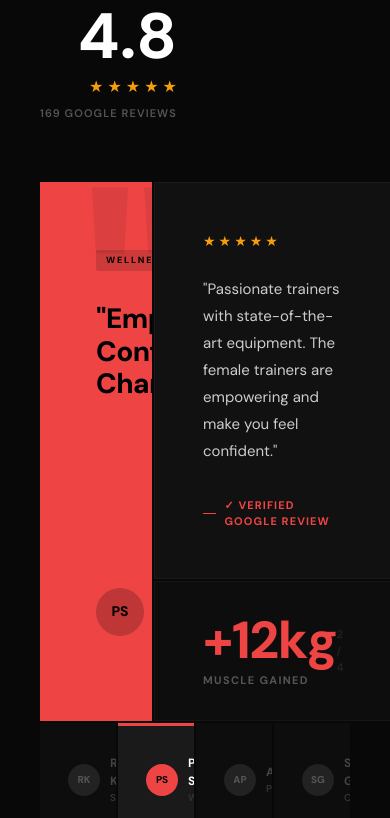
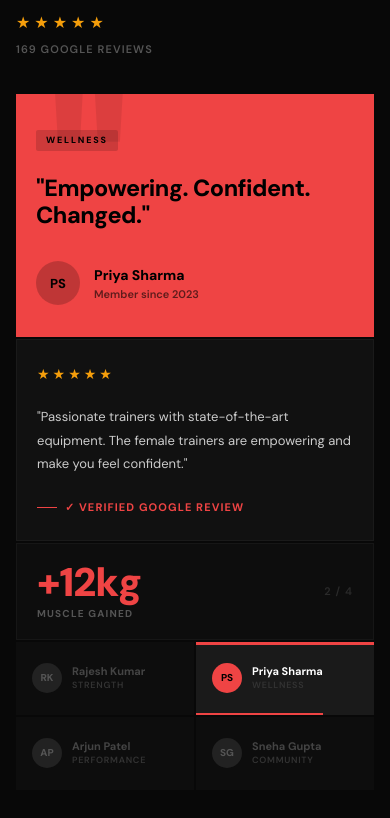
Before and after one commit to dhanushramudri/intense-gym, a React (Vite) app: page / in a window 390 px wide. Shown: the part 3786-4604 px from the top of the page. Built offline with nearby package versions, Linux system fonts and the light colour scheme; no server answers; the database is empty.

Commit message:
Updated ui for small screens

```diff
--- a/src/components/TestimonialsSection.jsx
+++ b/src/components/TestimonialsSection.jsx
@@ -4,61 +4,12 @@ const TestimonialsSection = () => {
   const [activeIndex, setActiveIndex] = useState(0);
   const [isVisible, setIsVisible] = useState(false);
   const sectionRef = useRef(null);
-  const marqueeRef = useRef(null);
 
   const reviews = [
-    {
-      id: 1,
-      name: 'Rajesh Kumar',
-      role: 'Member since 2022',
-      rating: 5,
-      quote: 'Best gym in Vizianagaram! The trainers are certified and very supportive. I have seen amazing results in just 3 months.',
-      pullQuote: 'Amazing results in 3 months.',
-      tag: 'STRENGTH',
-      stat: '3 months',
-      statLabel: 'To transformation',
-      avatar: 'RK',
-      color: '#F59E0B',
-    },
-    {
-      id: 2,
-      name: 'Priya Sharma',
-      role: 'Member since 2023',
-      rating: 5,
-      quote: 'Passionate trainers with state-of-the-art equipment. The female trainers are empowering and make you feel confident.',
-      pullQuote: 'Empowering. Confident. Changed.',
-      tag: 'WELLNESS',
-      stat: '+12kg',
-      statLabel: 'Muscle gained',
-      avatar: 'PS',
-      color: '#EF4444',
-    },
-    {
-      id: 3,
-      name: 'Arjun Patel',
-      role: 'Member since 2021',
-      rating: 5,
-      quote: 'Diverse classes and certified nutritionists available. The gym has everything you need for transformation. Worth every penny!',
-      pullQuote: 'Everything I needed to transform.',
-      tag: 'PERFORMANCE',
-      stat: '–18kg',
-      statLabel: 'Weight lost',
-      avatar: 'AP',
-      color: '#10B981',
-    },
-    {
-      id: 4,
-      name: 'Sneha Gupta',
-      role: 'Member since 2023',
-      rating: 5,
-      quote: 'Amazing community here. The energy in the gym is incredible and the trainers genuinely care about your progress.',
-      pullQuote: 'The community keeps me going.',
-      tag: 'COMMUNITY',
-      stat: '200+',
-      statLabel: 'Strong members',
-      avatar: 'SG',
-      color: '#8B5CF6',
-    },
+    { id: 1, name: 'Rajesh Kumar', role: 'Member since 2022', rating: 5, quote: 'Best gym in Vizianagaram! The trainers are certified and very supportive. I have seen amazing results in just 3 months.', pullQuote: 'Amazing results in 3 months.', tag: 'STRENGTH', stat: '3 months', statLabel: 'To transformation', avatar: 'RK', color: '#F59E0B' },
+    { id: 2, name: 'Priya Sharma', role: 'Member since 2023', rating: 5, quote: 'Passionate trainers with state-of-the-art equipment. The female trainers are empowering and make you feel confident.', pullQuote: 'Empowering. Confident. Changed.', tag: 'WELLNESS', stat: '+12kg', statLabel: 'Muscle gained', avatar: 'PS', color: '#EF4444' },
+    { id: 3, name: 'Arjun Patel', role: 'Member since 2021', rating: 5, quote: 'Diverse classes and certified nutritionists available. The gym has everything you need for transformation. Worth every penny!', pullQuote: 'Everything I needed to transform.', tag: 'PERFORMANCE', stat: '–18kg', statLabel: 'Weight lost', avatar: 'AP', color: '#10B981' },
+    { id: 4, name: 'Sneha Gupta', role: 'Member since 2023', rating: 5, quote: 'Amazing community here. The energy in the gym is incredible and the trainers genuinely care about your progress.', pullQuote: 'The community keeps me going.', tag: 'COMMUNITY', stat: '200+', statLabel: 'Strong members', avatar: 'SG', color: '#8B5CF6' },
   ];
 
   const marqueeItems = ['STRENGTH', 'POWER', 'TRANSFORM', 'COMMUNITY', 'RESULTS', 'DEDICATION', 'ELITE', 'INTENSITY', '★ 4.8 RATING', '169 REVIEWS'];
@@ -66,7 +17,7 @@ const TestimonialsSection = () => {
   useEffect(() => {
     const observer = new IntersectionObserver(
       ([entry]) => { if (entry.isIntersecting) setIsVisible(true); },
-      { threshold: 0.1 }
+      { threshold: 0.05 }
     );
     if (sectionRef.current) observer.observe(sectionRef.current);
     return () => observer.disconnect();
@@ -82,168 +33,140 @@ const TestimonialsSection = () => {
   const active = reviews[activeIndex];
 
   return (
-    <section
-      ref={sectionRef}
-      style={{
-        background: '#080808',
-        padding: '0 0 0 0',
-        borderTop: '1px solid rgba(245,158,11,0.15)',
-        overflow: 'hidden',
-        fontFamily: '"DM Sans", system-ui, sans-serif',
-      }}
-    >
-      {/* Marquee Strip */}
-      <div style={{
-        background: active.color,
-        padding: '10px 0',
-        overflow: 'hidden',
-        whiteSpace: 'nowrap',
-        transition: 'background 0.6s ease',
-      }}>
-        <div style={{
-          display: 'inline-flex',
-          animation: 'marqueeScroll 18s linear infinite',
-          gap: '0',
-        }}>
+    <>
+      <style>{`
+        @import url('https://fonts.googleapis.com/css2?family=Bebas+Neue&family=DM+Sans:wght@300;400;600;700;800;900&display=swap');
+
+        @keyframes marqueeScroll {
+          0%   { transform: translateX(0); }
+          100% { transform: translateX(-33.33%); }
+        }
+        @keyframes progressBar {
+          0%   { width: 0%; }
+          100% { width: 100%; }
+        }
+
+        .test-root { font-family: 'DM Sans', sans-serif; }
+
+        /* Selector buttons */
+        .test-selector-btn {
+          background: #0D0D0D; border: none;
+          padding: 24px 20px; cursor: pointer; text-align: left;
+          border-top: 3px solid transparent;
+          transition: all 0.4s ease; position: relative; overflow: hidden;
+          width: 100%;
+        }
+        .test-selector-btn.active { background: #1A1A1A; }
+
+        /* ── RESPONSIVE ── */
+
+        /* Desktop layout */
+        .test-main-grid   { display: grid; grid-template-columns: 1fr 1fr; gap: 2px; }
+        .test-sel-grid    { display: grid; grid-template-columns: repeat(4, 1fr); gap: 2px; }
+        .test-header-row  { display: flex; justify-content: space-between; align-items: flex-start; }
+        .test-rating-block { display: block; text-align: right; }
+
+        /* Mobile overrides */
+        @media (max-width: 768px) {
+          .test-main-grid   { grid-template-columns: 1fr !important; }
+          .test-sel-grid    { grid-template-columns: 1fr 1fr !important; }
+          .test-header-row  { flex-direction: column !important; gap: 20px !important; }
+          .test-rating-block { text-align: left !important; }
+          .test-pad         { padding: 48px 20px !important; }
+          .test-header-mb   { margin-bottom: 36px !important; }
+          .test-pull-pad    { padding: 40px 28px !important; min-height: auto !important; }
+          .test-pull-quote  { font-size: clamp(22px, 6vw, 32px) !important; }
+          .test-detail-pad  { padding: 28px 24px !important; }
+          .test-stat-pad    { padding: 20px 24px !important; }
+          .test-stat-num    { font-size: 40px !important; }
+          .test-selector-btn { padding: 18px 16px !important; }
+        }
+
+        @media (max-width: 480px) {
+          .test-pad       { padding: 40px 16px !important; }
+          .test-pull-pad  { padding: 32px 20px !important; }
+          .test-detail-pad { padding: 24px 20px !important; }
+          .test-stat-pad  { padding: 18px 20px !important; }
+          .test-sel-grid  { grid-template-columns: 1fr 1fr !important; }
+        }
+      `}</style>
+
+      <section ref={sectionRef} className="test-root" style={{ background: '#080808', borderTop: '1px solid rgba(245,158,11,0.15)', overflow: 'hidden' }}>
+
+        {/* ── MARQUEE STRIP ── */}
+        <div style={{ background: active.color, padding: '10px 0', overflow: 'hidden', whiteSpace: 'nowrap', transition: 'background 0.6s ease' }}>
+          <div style={{ display: 'inline-flex', animation: 'marqueeScroll 18s linear infinite' }}>
             {[...marqueeItems, ...marqueeItems, ...marqueeItems].map((item, i) => (
-            <span key={i} style={{
-              color: '#000',
-              fontWeight: 800,
-              fontSize: '10px',
-              letterSpacing: '0.15em',
-              padding: '0 28px',
-              borderRight: '1px solid rgba(0,0,0,0.2)',
-            }}>{item}</span>
+              <span key={i} style={{ color: '#000', fontWeight: 800, fontSize: '10px', letterSpacing: '0.15em', padding: '0 28px', borderRight: '1px solid rgba(0,0,0,0.2)' }}>{item}</span>
             ))}
           </div>
         </div>
 
-      <div style={{ padding: '80px 40px', maxWidth: '1400px', margin: '0 auto' }}>
+        <div className="test-pad" style={{ padding: '80px 40px', maxWidth: '1400px', margin: '0 auto' }}>
 
-        {/* Header Row */}
-        <div style={{
-          display: 'flex',
-          justifyContent: 'space-between',
-          alignItems: 'flex-start',
-          marginBottom: '60px',
-          flexWrap: 'wrap',
-          gap: '20px',
+          {/* ── HEADER ── */}
+          <div
+            className="test-header-row test-header-mb"
+            style={{
+              marginBottom: '60px', flexWrap: 'wrap', gap: '20px',
               opacity: isVisible ? 1 : 0,
               transform: isVisible ? 'translateY(0)' : 'translateY(30px)',
               transition: 'all 0.8s cubic-bezier(0.34,1.56,0.64,1)',
-        }}>
+            }}
+          >
             <div>
-            <span style={{
-              display: 'inline-block',
-              background: 'rgba(245,158,11,0.1)',
-              border: '1px solid rgba(245,158,11,0.3)',
-              color: '#F59E0B',
-              fontSize: '9px',
-              fontWeight: 700,
-              letterSpacing: '0.2em',
-              padding: '5px 12px',
-              borderRadius: '2px',
-              marginBottom: '16px',
-            }}>MEMBER REVIEWS & FEEDBACK</span>
-            <h2 style={{
-              fontSize: 'clamp(40px, 6vw, 80px)',
-              fontWeight: 900,
-              color: '#fff',
-              lineHeight: 1,
-              letterSpacing: '-0.03em',
-              margin: 0,
-            }}>
+              <span style={{ display: 'inline-block', background: 'rgba(245,158,11,0.1)', border: '1px solid rgba(245,158,11,0.3)', color: '#F59E0B', fontSize: '9px', fontWeight: 700, letterSpacing: '0.2em', padding: '5px 12px', borderRadius: '2px', marginBottom: '16px' }}>
+                MEMBER REVIEWS & FEEDBACK
+              </span>
+              <h2 style={{ fontSize: 'clamp(36px, 6vw, 80px)', fontWeight: 900, color: '#fff', lineHeight: 1, letterSpacing: '-0.03em', margin: 0 }}>
                 Real people.<br />
                 <span style={{ color: active.color, transition: 'color 0.6s ease' }}>Real results.</span>
               </h2>
             </div>
-          <div style={{ textAlign: 'right' }}>
-            <div style={{ fontSize: '64px', fontWeight: 900, color: '#fff', lineHeight: 1 }}>4.8</div>
-            <div style={{ display: 'flex', gap: '4px', justifyContent: 'flex-end', margin: '6px 0' }}>
-              {[...Array(5)].map((_, i) => (
-                <span key={i} style={{ color: '#F59E0B', fontSize: '16px' }}>★</span>
-              ))}
+
+            <div className="test-rating-block">
+              <div style={{ fontSize: 'clamp(48px, 8vw, 64px)', fontWeight: 900, color: '#fff', lineHeight: 1 }}>4.8</div>
+              <div style={{ display: 'flex', gap: '4px', margin: '6px 0' }}>
+                {[...Array(5)].map((_, i) => <span key={i} style={{ color: '#F59E0B', fontSize: '16px' }}>★</span>)}
               </div>
               <div style={{ color: '#555', fontSize: '11px', letterSpacing: '0.1em', fontWeight: 600 }}>169 GOOGLE REVIEWS</div>
             </div>
           </div>
 
-        {/* Main Content Grid */}
-        <div style={{
-          display: 'grid',
-          gridTemplateColumns: '1fr 1fr',
-          gap: '2px',
+          {/* ── MAIN CONTENT ── */}
+          <div
+            style={{
               marginBottom: '2px',
               opacity: isVisible ? 1 : 0,
               transform: isVisible ? 'translateY(0)' : 'translateY(40px)',
               transition: 'all 0.9s cubic-bezier(0.34,1.56,0.64,1) 0.15s',
-        }}>
+            }}
+          >
+            <div className="test-main-grid">
 
-          {/* Left: Giant Pull Quote Panel */}
-          <div style={{
-            background: active.color,
-            padding: '64px 56px',
-            display: 'flex',
-            flexDirection: 'column',
-            justifyContent: 'space-between',
-            minHeight: '460px',
-            transition: 'background 0.6s ease',
-            position: 'relative',
-            overflow: 'hidden',
-          }}>
+              {/* LEFT — Pull quote panel */}
+              <div
+                className="test-pull-pad"
+                style={{
+                  background: active.color, padding: '64px 56px',
+                  display: 'flex', flexDirection: 'column', justifyContent: 'space-between',
+                  minHeight: '460px', transition: 'background 0.6s ease',
+                  position: 'relative', overflow: 'hidden',
+                }}
+              >
                 {/* Giant quote mark */}
-            <div style={{
-              position: 'absolute',
-              top: '-20px',
-              left: '40px',
-              fontSize: '300px',
-              fontWeight: 900,
-              color: 'rgba(0,0,0,0.08)',
-              lineHeight: 1,
-              pointerEvents: 'none',
-              userSelect: 'none',
-            }}>"</div>
+                <div style={{ position: 'absolute', top: '-20px', left: '30px', fontSize: '220px', fontWeight: 900, color: 'rgba(0,0,0,0.08)', lineHeight: 1, pointerEvents: 'none', userSelect: 'none' }}>"</div>
 
                 <div style={{ position: 'relative', zIndex: 1 }}>
-              <span style={{
-                display: 'inline-block',
-                background: 'rgba(0,0,0,0.15)',
-                color: '#000',
-                fontSize: '9px',
-                fontWeight: 800,
-                letterSpacing: '0.2em',
-                padding: '4px 10px',
-                borderRadius: '2px',
-                marginBottom: '32px',
-              }}>{active.tag}</span>
-
-              <p style={{
-                fontSize: 'clamp(28px, 3.5vw, 42px)',
-                fontWeight: 800,
-                color: '#000',
-                lineHeight: 1.15,
-                letterSpacing: '-0.02em',
-                margin: 0,
-              }}>
+                  <span style={{ display: 'inline-block', background: 'rgba(0,0,0,0.15)', color: '#000', fontSize: '9px', fontWeight: 800, letterSpacing: '0.2em', padding: '4px 10px', borderRadius: '2px', marginBottom: '24px' }}>{active.tag}</span>
+                  <p className="test-pull-quote" style={{ fontSize: 'clamp(26px, 3.5vw, 42px)', fontWeight: 800, color: '#000', lineHeight: 1.15, letterSpacing: '-0.02em', margin: 0 }}>
                     "{active.pullQuote}"
                   </p>
                 </div>
 
-            <div style={{ position: 'relative', zIndex: 1 }}>
-              <div style={{ display: 'flex', alignItems: 'center', gap: '16px' }}>
-                <div style={{
-                  width: '48px',
-                  height: '48px',
-                  borderRadius: '50%',
-                  background: 'rgba(0,0,0,0.2)',
-                  display: 'flex',
-                  alignItems: 'center',
-                  justifyContent: 'center',
-                  fontWeight: 800,
-                  fontSize: '14px',
-                  color: '#000',
-                  flexShrink: 0,
-                }}>{active.avatar}</div>
+                <div style={{ position: 'relative', zIndex: 1, marginTop: '32px' }}>
+                  <div style={{ display: 'flex', alignItems: 'center', gap: '14px' }}>
+                    <div style={{ width: '44px', height: '44px', borderRadius: '50%', background: 'rgba(0,0,0,0.2)', display: 'flex', alignItems: 'center', justifyContent: 'center', fontWeight: 800, fontSize: '13px', color: '#000', flexShrink: 0 }}>{active.avatar}</div>
                     <div>
                       <div style={{ fontWeight: 800, color: '#000', fontSize: '14px' }}>{active.name}</div>
                       <div style={{ fontSize: '11px', color: 'rgba(0,0,0,0.6)', fontWeight: 600 }}>{active.role}</div>
@@ -252,138 +175,57 @@ const TestimonialsSection = () => {
                 </div>
               </div>
 
-          {/* Right: Review Detail + Stat */}
+              {/* RIGHT — Detail + stat */}
               <div style={{ display: 'flex', flexDirection: 'column', gap: '2px' }}>
                 {/* Full quote */}
-            <div style={{
-              background: '#111',
-              padding: '48px 48px',
-              flex: 1,
-              border: '1px solid rgba(255,255,255,0.04)',
-            }}>
-              <div style={{ display: 'flex', gap: '3px', marginBottom: '24px' }}>
-                {[...Array(active.rating)].map((_, i) => (
-                  <span key={i} style={{ color: '#F59E0B', fontSize: '14px' }}>★</span>
-                ))}
+                <div className="test-detail-pad" style={{ background: '#111', padding: '48px', flex: 1, border: '1px solid rgba(255,255,255,0.04)' }}>
+                  <div style={{ display: 'flex', gap: '3px', marginBottom: '20px' }}>
+                    {[...Array(active.rating)].map((_, i) => <span key={i} style={{ color: '#F59E0B', fontSize: '14px' }}>★</span>)}
                   </div>
-              <p style={{
-                color: '#ccc',
-                fontSize: '15px',
-                lineHeight: 1.8,
-                fontWeight: 400,
-                margin: 0,
-              }}>"{active.quote}"</p>
-              <div style={{
-                marginTop: '32px',
-                display: 'flex',
-                alignItems: 'center',
-                gap: '8px',
-                color: active.color,
-                fontSize: '11px',
-                fontWeight: 700,
-                letterSpacing: '0.1em',
-                transition: 'color 0.6s ease',
-              }}>
-                <span style={{
-                  display: 'inline-block',
-                  width: '20px',
-                  height: '1px',
-                  background: active.color,
-                  transition: 'background 0.6s ease',
-                }}></span>
+                  <p style={{ color: '#ccc', fontSize: 'clamp(13px, 2vw, 15px)', lineHeight: 1.8, fontWeight: 400, margin: 0 }}>"{active.quote}"</p>
+                  <div style={{ marginTop: '24px', display: 'flex', alignItems: 'center', gap: '8px', color: active.color, fontSize: '11px', fontWeight: 700, letterSpacing: '0.1em', transition: 'color 0.6s ease' }}>
+                    <span style={{ display: 'inline-block', width: '20px', height: '1px', background: active.color, transition: 'background 0.6s ease' }} />
                     ✓ VERIFIED GOOGLE REVIEW
                   </div>
                 </div>
 
                 {/* Stat box */}
-            <div style={{
-              background: '#0D0D0D',
-              padding: '32px 48px',
-              display: 'flex',
-              alignItems: 'center',
-              justifyContent: 'space-between',
-              border: '1px solid rgba(255,255,255,0.04)',
-            }}>
+                <div className="test-stat-pad" style={{ background: '#0D0D0D', padding: '28px 48px', display: 'flex', alignItems: 'center', justifyContent: 'space-between', border: '1px solid rgba(255,255,255,0.04)', gap: '16px' }}>
                   <div>
-                <div style={{
-                  fontSize: '52px',
-                  fontWeight: 900,
-                  color: active.color,
-                  lineHeight: 1,
-                  letterSpacing: '-0.03em',
-                  transition: 'color 0.6s ease',
-                }}>{active.stat}</div>
-                <div style={{ color: '#555', fontSize: '11px', fontWeight: 700, letterSpacing: '0.12em', marginTop: '6px' }}>
-                  {active.statLabel.toUpperCase()}
+                    <div className="test-stat-num" style={{ fontSize: '52px', fontWeight: 900, color: active.color, lineHeight: 1, letterSpacing: '-0.03em', transition: 'color 0.6s ease' }}>{active.stat}</div>
+                    <div style={{ color: '#555', fontSize: '10px', fontWeight: 700, letterSpacing: '0.12em', marginTop: '4px' }}>{active.statLabel.toUpperCase()}</div>
                   </div>
-              </div>
-              <div style={{ color: '#222', fontSize: '11px', fontWeight: 600, letterSpacing: '0.1em' }}>
-                {activeIndex + 1} / {reviews.length}
+                  <div style={{ color: '#2a2a2a', fontSize: '11px', fontWeight: 600, letterSpacing: '0.1em', flexShrink: 0 }}>{activeIndex + 1} / {reviews.length}</div>
                 </div>
               </div>
             </div>
           </div>
 
-        {/* Bottom: Selector Row */}
-        <div style={{
-          display: 'grid',
-          gridTemplateColumns: 'repeat(4, 1fr)',
-          gap: '2px',
+          {/* ── SELECTOR ROW ── */}
+          <div
+            className="test-sel-grid"
+            style={{
               opacity: isVisible ? 1 : 0,
               transform: isVisible ? 'translateY(0)' : 'translateY(40px)',
               transition: 'all 0.9s cubic-bezier(0.34,1.56,0.64,1) 0.3s',
-        }}>
+            }}
+          >
             {reviews.map((r, i) => (
               <button
                 key={r.id}
+                className={`test-selector-btn${i === activeIndex ? ' active' : ''}`}
                 onClick={() => setActiveIndex(i)}
-              style={{
-                background: i === activeIndex ? '#1A1A1A' : '#0D0D0D',
-                border: 'none',
-                padding: '28px 28px',
-                cursor: 'pointer',
-                textAlign: 'left',
-                borderTop: `3px solid ${i === activeIndex ? r.color : 'transparent'}`,
-                transition: 'all 0.4s ease',
-                position: 'relative',
-                overflow: 'hidden',
-              }}
+                style={{ borderTopColor: i === activeIndex ? r.color : 'transparent' }}
               >
                 {/* Progress bar */}
                 {i === activeIndex && (
-                <div style={{
-                  position: 'absolute',
-                  bottom: 0,
-                  left: 0,
-                  height: '2px',
-                  background: r.color,
-                  animation: 'progressBar 4s linear infinite',
-                }}></div>
+                  <div style={{ position: 'absolute', bottom: 0, left: 0, height: '2px', background: r.color, animation: 'progressBar 4s linear infinite' }} />
                 )}
-
-              <div style={{ display: 'flex', alignItems: 'center', gap: '10px', marginBottom: '8px' }}>
-                <div style={{
-                  width: '32px',
-                  height: '32px',
-                  borderRadius: '50%',
-                  background: i === activeIndex ? r.color : '#222',
-                  display: 'flex',
-                  alignItems: 'center',
-                  justifyContent: 'center',
-                  fontSize: '10px',
-                  fontWeight: 800,
-                  color: i === activeIndex ? '#000' : '#555',
-                  transition: 'all 0.4s ease',
-                  flexShrink: 0,
-                }}>{r.avatar}</div>
+                <div style={{ display: 'flex', alignItems: 'center', gap: '10px', marginBottom: '4px' }}>
+                  <div style={{ width: '30px', height: '30px', borderRadius: '50%', background: i === activeIndex ? r.color : '#222', display: 'flex', alignItems: 'center', justifyContent: 'center', fontSize: '10px', fontWeight: 800, color: i === activeIndex ? '#000' : '#555', transition: 'all 0.4s ease', flexShrink: 0 }}>{r.avatar}</div>
                   <div>
-                  <div style={{
-                    color: i === activeIndex ? '#fff' : '#444',
-                    fontSize: '12px',
-                    fontWeight: 700,
-                    transition: 'color 0.4s ease',
-                  }}>{r.name}</div>
-                  <div style={{ color: '#333', fontSize: '10px', fontWeight: 600, letterSpacing: '0.08em' }}>{r.tag}</div>
+                    <div style={{ color: i === activeIndex ? '#fff' : '#444', fontSize: '11px', fontWeight: 700, transition: 'color 0.4s ease' }}>{r.name}</div>
+                    <div style={{ color: '#333', fontSize: '9px', fontWeight: 600, letterSpacing: '0.08em' }}>{r.tag}</div>
                   </div>
                 </div>
               </button>
@@ -391,18 +233,8 @@ const TestimonialsSection = () => {
           </div>
 
         </div>
-
-      <style>{`
-        @keyframes marqueeScroll {
-          0% { transform: translateX(0); }
-          100% { transform: translateX(-33.33%); }
-        }
-        @keyframes progressBar {
-          0% { width: 0%; }
-          100% { width: 100%; }
-        }
-      `}</style>
       </section>
+    </>
   );
 };
 
```
Also changed, not shown: src/components/ContactSection.jsx (+125 -27 lines), src/components/Footer.jsx (+80 -31 lines). Lines whose indentation alone changed are shown as unchanged.
